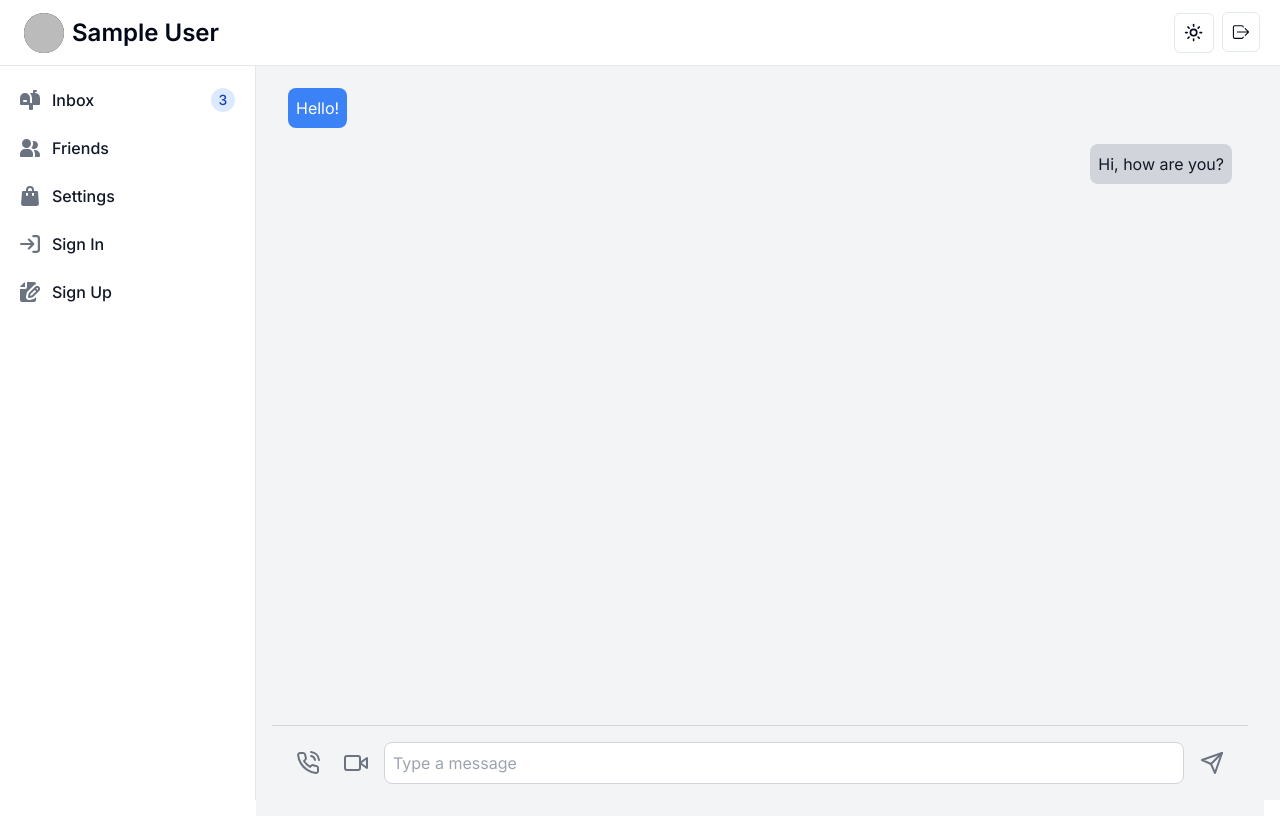
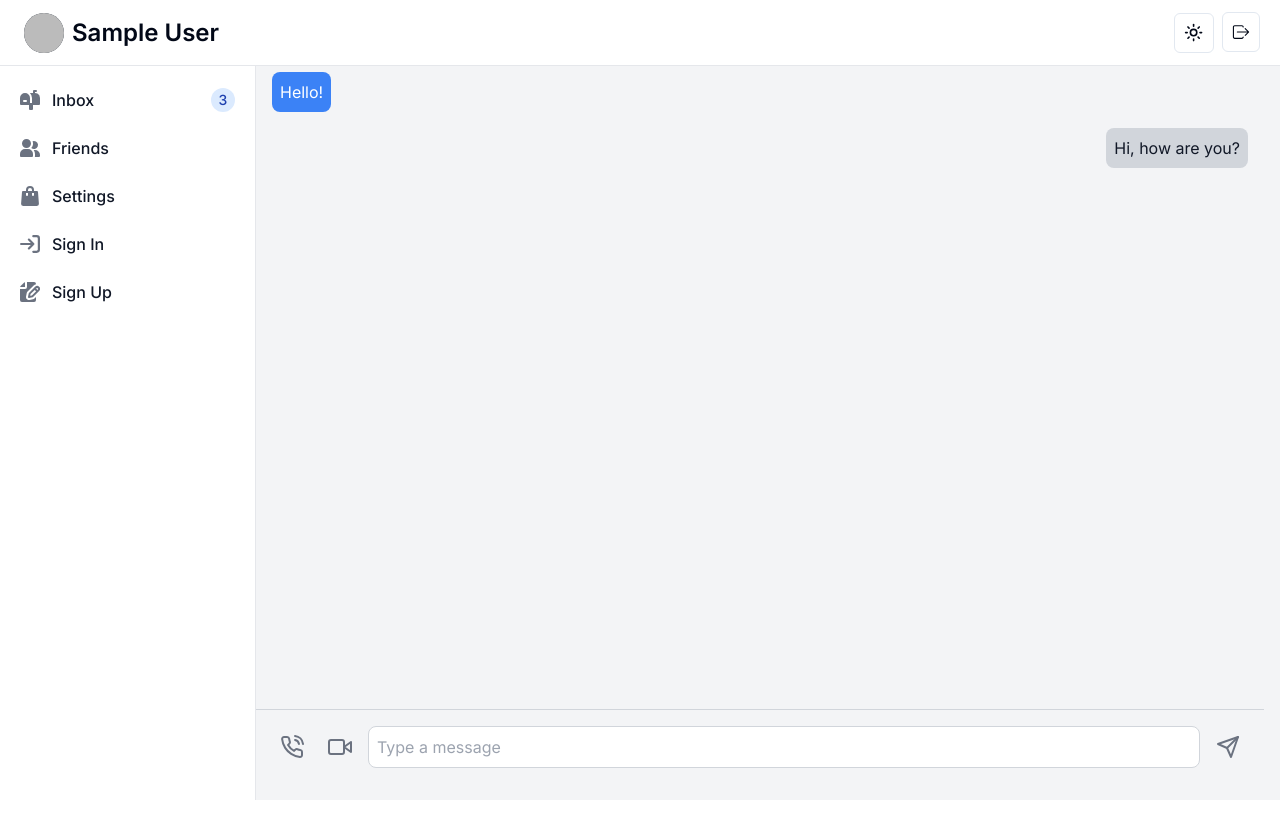
Before and after one commit to MuhammadShameel/Chat-App, a Next.js app: page / in a window 1280 px wide. Built offline with nearby package versions, Linux system fonts and the light colour scheme; no server answers; sample sign-in values are in the browser's storage.

Commit message:
remove padding from chat window

```diff
--- a/src/app/components/Layout.tsx
+++ b/src/app/components/Layout.tsx
@@ -9,7 +9,7 @@ const Layout: React.FC<LayoutProps> = ({ children }) => {
   return (
     <div className="flex h-screen">
       <Sidebar />
-      <div className="flex-grow p-4 bg-gray-100">{children}</div>
+      <div className="flex-grow  bg-gray-100">{children}</div>
     </div>
   );
 };
```
